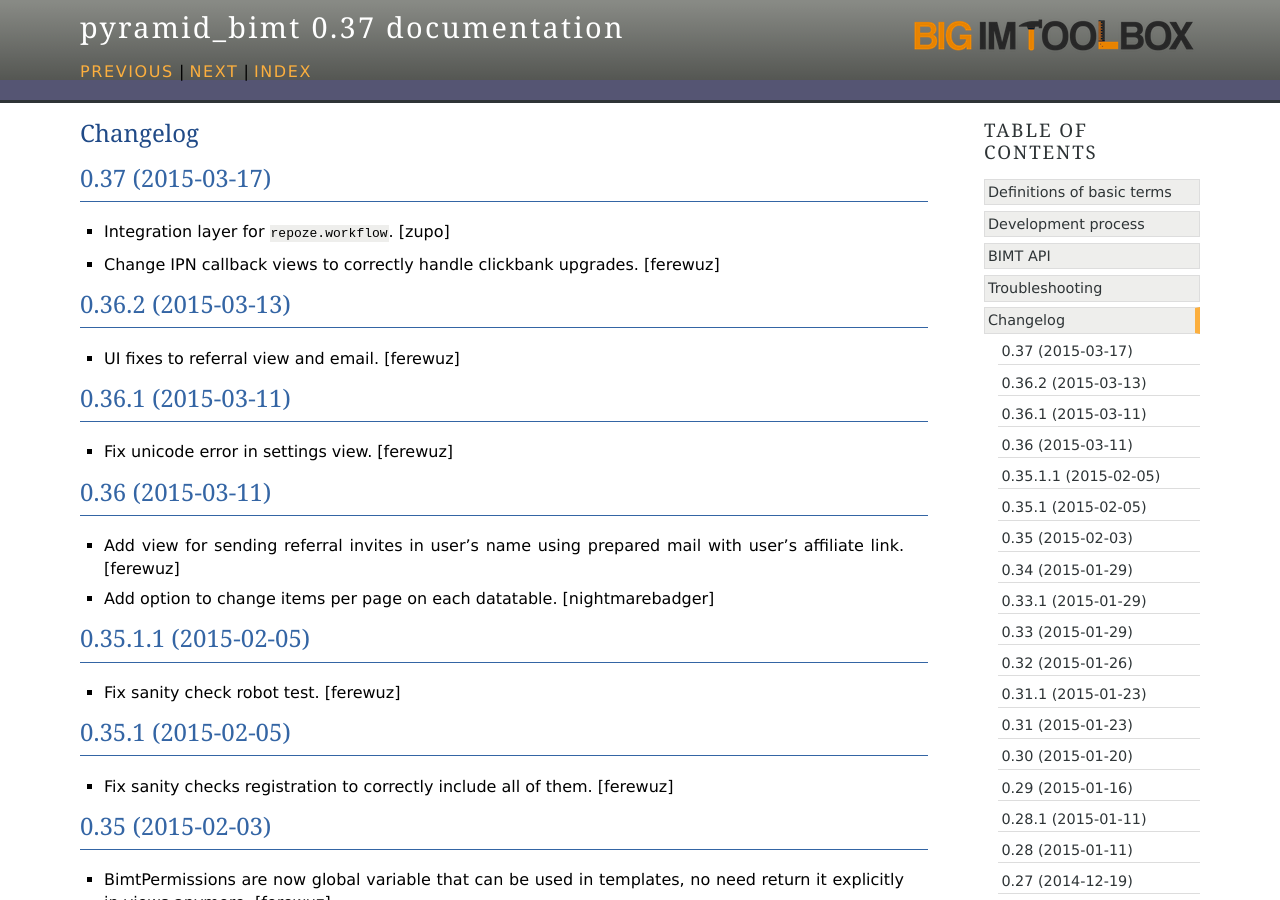
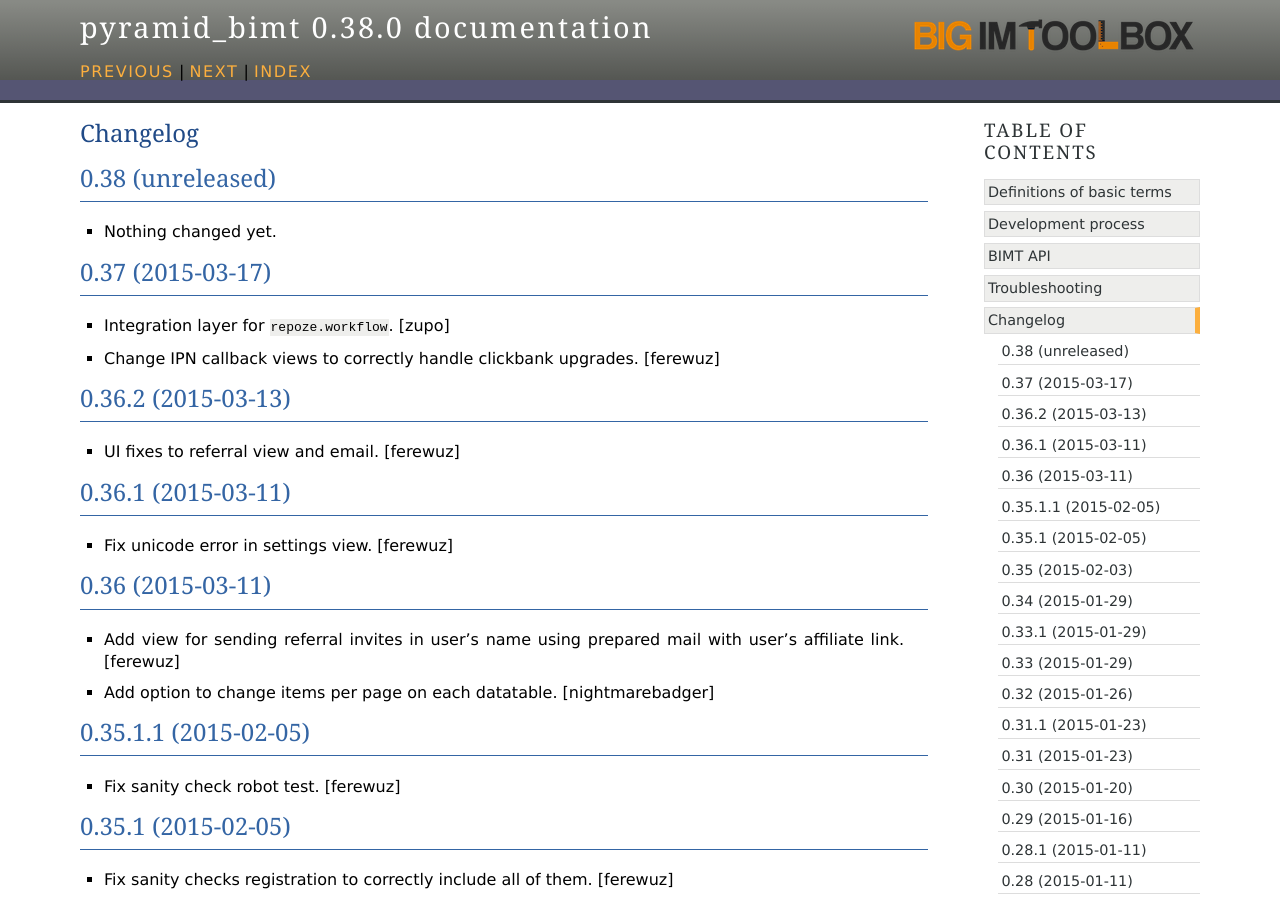
Before and after one commit to persho/pyramid_bimt, a Sphinx documentation site: the page built from docs/CHANGELOG.rst, in a window 1280 px wide and 900 px high. Built offline with Sphinx 7.4.7, drawn with Linux system fonts in a browser that asks for light colours.

Commit message:
Back to development: 0.38

```diff
--- a/docs/CHANGELOG.rst
+++ b/docs/CHANGELOG.rst
@@ -1,5 +1,11 @@
 Changelog
 =========
+
+
+0.38 (unreleased)
+-----------------
+
+- Nothing changed yet.
 
 
 0.37 (2015-03-17)
--- a/setup.py
+++ b/setup.py
@@ -18,7 +18,7 @@
 
 setup(
     name='pyramid_bimt',
-    version='0.37',
+    version='0.38.dev0',
     description='Base package for BIMT apps.',
     long_description=long_description,
     classifiers=[
```
